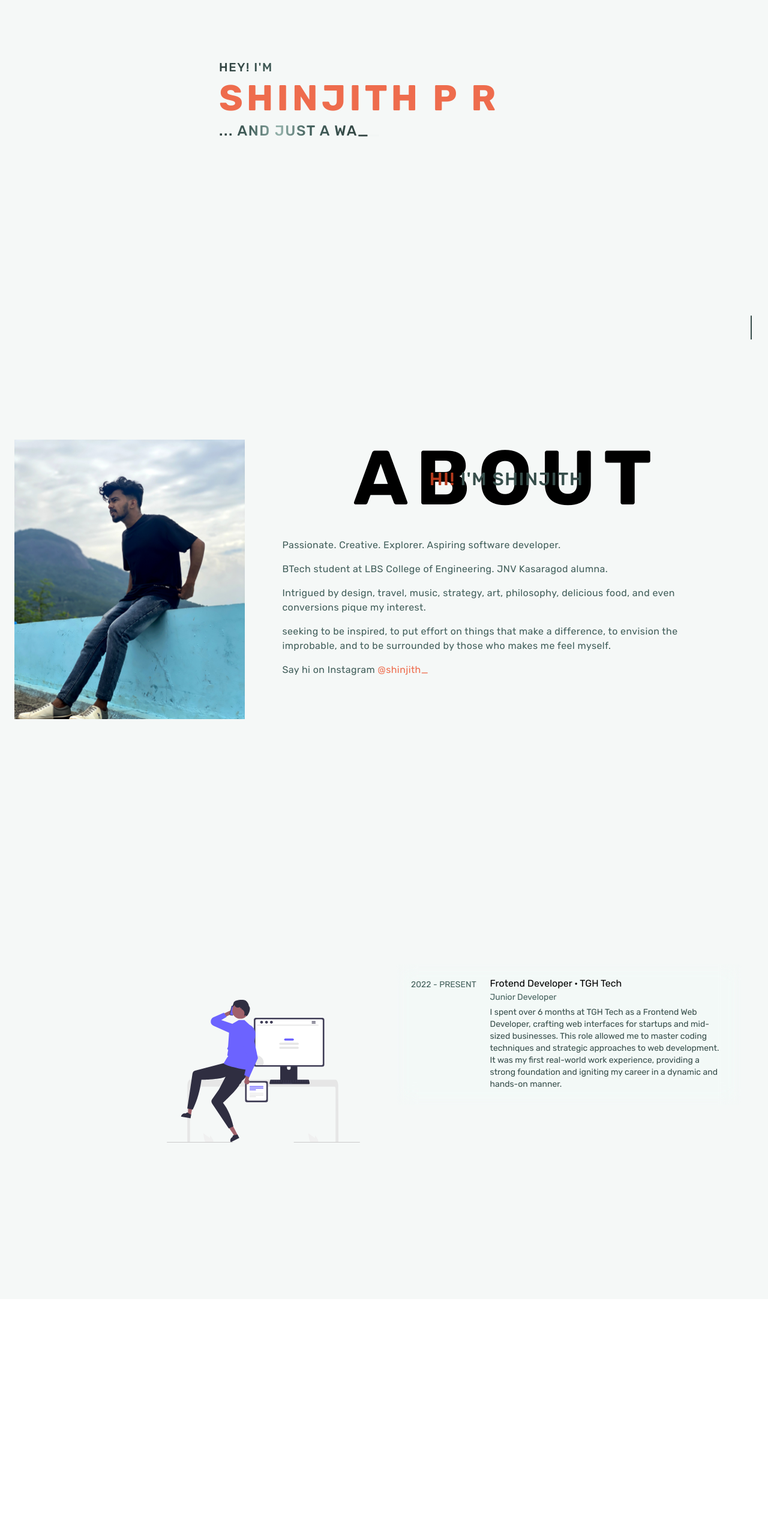
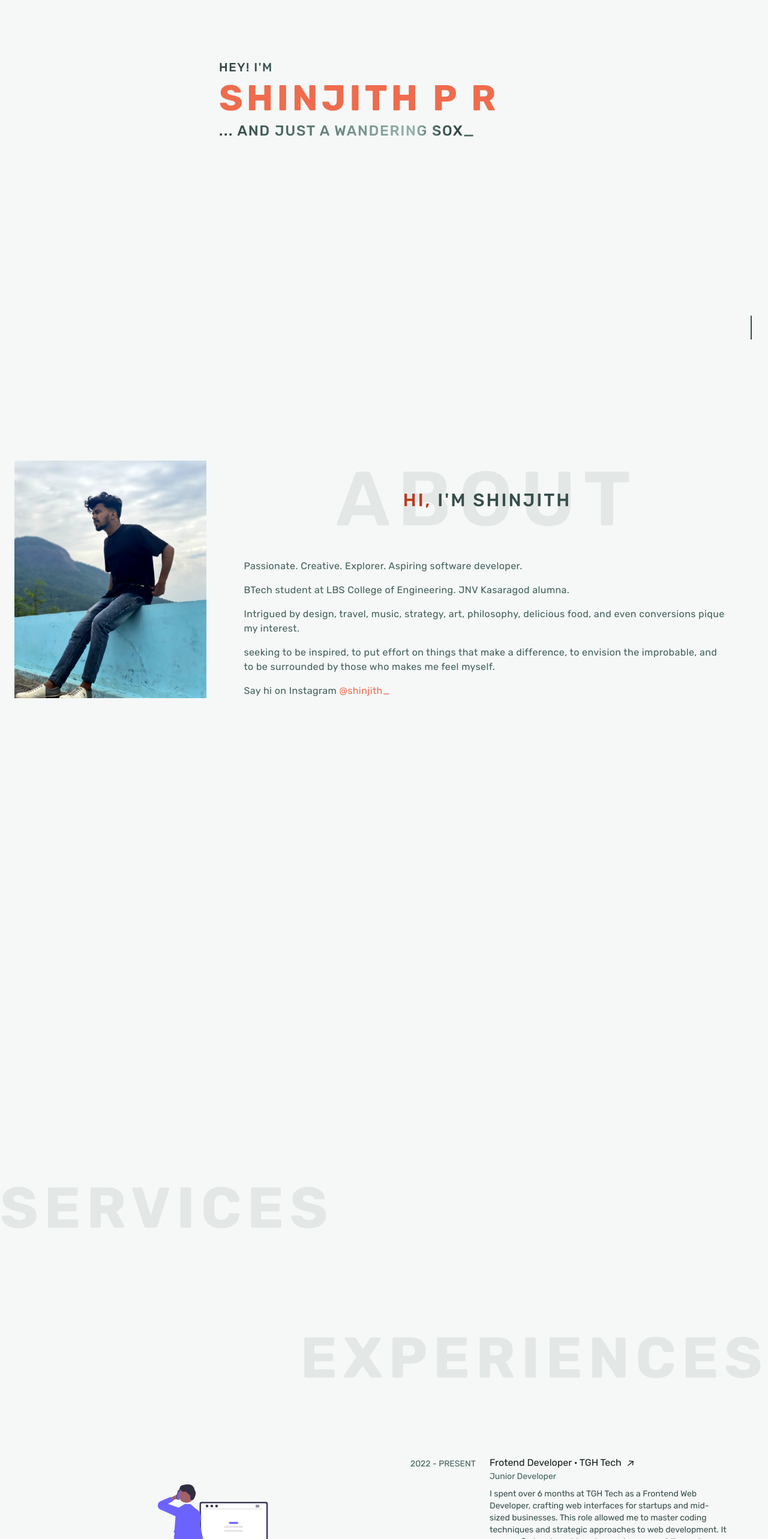
Before and after one commit to shinjith-dev/shinjith-dev.github.io, a React (Vite) app: page / in a window 1280 px wide. Shown: the part 234-2800 px from the top of the page at 60% size. Before the commit the page ends 2400 px from the top, so only its background shows below. Built offline with nearby package versions, Linux system fonts and the light colour scheme; some icons are missing.

Commit message:
experiences

```diff
--- a/src/components/experiences/Experience.jsx
+++ b/src/components/experiences/Experience.jsx
@@ -1,13 +1,24 @@
 import React from "react";
+import { BiArrowBack } from "react-icons/bi";
+
+const techs = [
+  "React",
+  "Next",
+  "TypeScript",
+  "JavaScript",
+  "Node",
+  "MaterialUI",
+  "Tailwind",
+];
 
 function Experience() {
   return (
-    <div className="p-5">
-      <div
-        className="flex p-6 gap-1 hover:bg-light-lighter rounded-lg border border-light-lightest hover:border-glass-light box-content experience-card"
-        style={{
-          backdropFilter: "blur(16px) saturate(180%)",
-        }}
+    <div className="p-5 relative z-10">
+      <a
+        href="https://www.tghtech.com/"
+        target="_blank"
+        rel="noreferrer"
+        className="flex group p-6 gap-1 hover:bg-glass hover:shadow-spread-xs rounded-lg experience-card"
       >
         <div
           style={{ flex: "0 1 25%" }}
@@ -16,15 +27,18 @@ function Experience() {
           2022 - PRESENT
         </div>
         <div style={{ flex: "1 0 75%" }} className="gap-2 flex flex-col">
-          <div className="text-base leading-none">
+          <div className="text-base leading-none text-light-darkest flex items-center gap-2">
             Frotend Developer &#183; TGH Tech
+            <div className="flex gap-4">
+              <BiArrowBack className="rotate-[140deg] -translate-x-[1px] group-hover:translate-x-1 group-hover:-translate-y-[2px] translate-y-[1px] transition-all" />
+            </div>
           </div>
 
           <div className="text-sm text-light leading-none">
             Junior Developer
           </div>
 
-          <div className="text-light-dark text-sm">
+          <div className="text-light-dark text-sm my-1">
             I spent over 6 months at TGH Tech as a Frontend Web Developer,
             crafting web interfaces for startups and mid-sized businesses. This
             role allowed me to master coding techniques and strategic approaches
@@ -32,8 +46,21 @@ function Experience() {
             providing a strong foundation and igniting my career in a dynamic
             and hands-on manner.
           </div>
+
+          <div className="flex gap-2 flex-wrap text-sm text-brand">
+            {techs.map((tech) => (
+              <div
+                className="py-1 px-3 rounded-2xl bg-glass-lighter border-brand-light border"
+                style={{
+                  backdropFilter: "blur(16px) saturate(180%)",
+                }}
+              >
+                {tech}
+              </div>
+            ))}
+          </div>
         </div>
-      </div>
+      </a>
     </div>
   );
 }
--- a/src/index.css
+++ b/src/index.css
@@ -53,8 +53,8 @@ body,
       to right,
       #2f403e 0%,
       #425f5b 20%,
-      #95b3ac 40%,
-      #425f5b 60%,
+      #95b3ac 80%,
+      #425f5b 90%,
       #2f403e 100%
     )
     0 0 / 100% 100%;
@@ -77,5 +77,13 @@ body,
 }
 
 /* experience card  */
+.experience-card {
+  transition: all 0.3s ease-in-out;
+  transform-style: preserve-3d;
+  perspective: 100px;
+}
+
 .experience-card:hover {
+  transform: translate3d(0px, 0px, 5px);
+  backdrop-filter: "blur(16px) saturate(180%)";
 }
--- a/src/pages/home/About.jsx
+++ b/src/pages/home/About.jsx
@@ -8,8 +8,12 @@ function About({ makeActive }) {
   useEffect(() => {
     const onScroll = () => {
       if (sectionRef.current) {
-        const { top } = sectionRef.current.getBoundingClientRect();
-        if (window.scrollY >= top + 50) makeActive(thisSection);
+        const { top, bottom } = sectionRef.current.getBoundingClientRect();
+        if (
+          window.scrollY > window.scrollY + top - 400 &&
+          window.scrollY < window.scrollY + bottom - 400
+        )
+          makeActive(thisSection);
       }
     };
 
@@ -30,15 +34,15 @@ function About({ makeActive }) {
         <img
           src={sdev}
           alt="sdev"
-          className="w-[30vw] max-w-[400px] h-auto object-cover object-center"
+          className="w-[25vw] max-w-[350px] h-auto object-cover object-center"
         />
 
         <div className="flex flex-col">
-          <div className="text-9xl font-bold text-center tracking-widest text-glass-light-darker">
+          <div className="text-9xl font-semibold text-center tracking-widest text-lglass-lightest">
             ABOUT
           </div>
-          <div className="text-3xl -translate-y-20 text-center text-light-dark tracking-wider font-medium">
-            <span className="text-brand-dark">HI!</span> I&apos;M SHINJITH
+          <div className="text-3xl -translate-y-20 text-center text-light-dark tracking-widest font-medium">
+            <span className="text-brand-dark">HI,</span> I&apos;M SHINJITH
           </div>
           <div className="max-w-[95%] flex flex-col gap-4 text-light tracking-wide pl-[max(3vw,1rem)]">
             <p>Passionate. Creative. Explorer. Aspiring software developer.</p>
--- a/src/pages/home/Experiences.jsx
+++ b/src/pages/home/Experiences.jsx
@@ -9,8 +9,12 @@ function Experiences({ makeActive }) {
   useEffect(() => {
     const onScroll = () => {
       if (sectionRef.current) {
-        const { top } = sectionRef.current.getBoundingClientRect();
-        if (window.scrollY >= top + 50) makeActive(thisSection);
+        const { top, bottom } = sectionRef.current.getBoundingClientRect();
+        if (
+          window.scrollY > window.scrollY + top - 400 &&
+          window.scrollY < window.scrollY + bottom - 400
+        )
+          makeActive(thisSection);
       }
     };
 
@@ -23,20 +27,25 @@ function Experiences({ makeActive }) {
 
   return (
     <section
-      id="about"
+      id="experiences"
       ref={sectionRef}
       className="w-full min-h-screen px-6 flex items-center relative p-5"
     >
       <div className="grid grid-cols-2">
-        <div className="flex items-end justify-end p-10 pt-20">
-          <img src={experiencesIllus} alt="experiences" className="w-[60%]" />
+        <div className="flex items-center justify-center p-8 pl-16 pt-20">
+          <img
+            src={experiencesIllus}
+            alt="experiences"
+            className="w-[60%] max-w-md"
+          />
         </div>
-        {[...new Array(1)].map((experience) => (
+
+        {[...new Array(1)].map(() => (
           <Experience />
         ))}
       </div>
 
-      <div className="text-8xl font-bold text-center tracking-widest text-glass-light-lighter absolute left-0 top-[calc(100vh-200px)] -z-10">
+      <div className="text-8xl font-bold text-center tracking-widest text-lglass-lightest absolute right-0 top-[50px] z-0">
         EXPERIENCES
       </div>
     </section>
--- /dev/null
+++ b/src/pages/home/Projects.jsx
@@ -0,0 +1,39 @@
+import React, { useEffect, useRef } from "react";
+
+function Projects({ makeActive }) {
+  const sectionRef = useRef(null);
+  const thisSection = "Projects";
+
+  useEffect(() => {
+    const onScroll = () => {
+      if (sectionRef.current) {
+        const { top, bottom } = sectionRef.current.getBoundingClientRect();
+        if (
+          window.scrollY > window.scrollY + top - 400 &&
+          window.scrollY < window.scrollY + bottom - 400
+        )
+          makeActive(thisSection);
+      }
+    };
+
+    window.addEventListener("scroll", onScroll);
+
+    return () => {
+      window.removeEventListener("scroll", onScroll);
+    };
+  }, [sectionRef.current]);
+
+  return (
+    <section
+      id="projects"
+      ref={sectionRef}
+      className="w-full min-h-screen px-6 flex items-center relative p-5"
+    >
+      <div className="text-8xl font-bold text-center tracking-widest text-lglass-lightest absolute left-0 top-[calc(100vh-200px)] z-0">
+        PROJECTS
+      </div>
+    </section>
+  );
+}
+
+export default Projects;
--- /dev/null
+++ b/src/pages/home/Services.jsx
@@ -0,0 +1,39 @@
+import React, { useRef, useEffect } from "react";
+
+function Services({ makeActive }) {
+  const sectionRef = useRef(null);
+  const thisSection = "Services";
+
+  useEffect(() => {
+    const onScroll = () => {
+      if (sectionRef.current) {
+        const { top, bottom } = sectionRef.current.getBoundingClientRect();
+        if (
+          window.scrollY > window.scrollY + top - 400 &&
+          window.scrollY < window.scrollY + bottom - 400
+        )
+          makeActive(thisSection);
+      }
+    };
+
+    window.addEventListener("scroll", onScroll);
+
+    return () => {
+      window.removeEventListener("scroll", onScroll);
+    };
+  }, [sectionRef.current]);
+
+  return (
+    <section
+      id="about"
+      ref={sectionRef}
+      className="w-full min-h-screen px-6 flex items-center relative p-5"
+    >
+      <div className="text-8xl font-bold text-center tracking-widest text-lglass-lightest absolute left-0 top-[calc(100vh-200px)] z-0">
+        SERVICES
+      </div>
+    </section>
+  );
+}
+
+export default Services;
--- a/src/pages/home/index.jsx
+++ b/src/pages/home/index.jsx
@@ -6,6 +6,8 @@ import Navigation from "../../components/home/Navigation";
 import stringFns from "../../utils/stringFns";
 import Social from "../../components/home/Social";
 import Experiences from "./Experiences";
+import Services from "./Services";
+import Projects from "./Projects";
 
 function Home() {
   const [activeSection, setSection] = useState(null);
@@ -38,7 +40,9 @@ function Home() {
         <Social />
         <Cover />
         <About makeActive={(page) => setSection(page)} />
+        <Services makeActive={(page) => setSection(page)} />
         <Experiences makeActive={(page) => setSection(page)} />
+        <Projects makeActive={(page) => setSection(page)} />
       </div>
     </div>
   );
--- a/tailwind.config.js
+++ b/tailwind.config.js
@@ -34,14 +34,30 @@ export default {
         dark: "rgba(255, 255, 255, 0.5)",
         darker: "rgba(255, 255, 255, 0.6)",
       },
-      lglass: {},
+      lglass: {
+        lightest: "rgba(66, 95, 91, 0.1)",
+        lighter: "rgba(66, 95, 91, 0.2)",
+        light: "rgba(66, 95, 91,0.3)",
+        DEFAULT: "rgba(66, 95, 91,0.4)",
+        dark: "rgba(66, 95, 91,0.5)",
+        darker: "rgba(66, 95, 91,0.6)",
+      },
     },
     fontFamily: {
       serif: ["Inter", "serif"],
       display: ['"Oleo Script"', "cursive"],
       mono: ['"Inconsolata"', "monospace"],
     },
-    extend: {},
+    extend: {
+      boxShadow: {
+        "spread-xs":
+          "rgba(50, 50, 93, 0.25) 0px 2px 5px -1px, rgba(0, 0, 0, 0.3) 0px 1px 3px -1px",
+        "spread-sm":
+          "rgba(50, 50, 93, 0.25) 0px 13px 27px -5px, rgba(0, 0, 0, 0.3) 0px 8px 16px -8px",
+        spread:
+          "rgba(50, 50, 93, 0.25) 0px 50px 100px -20px, rgba(0, 0, 0, 0.3) 0px 30px 60px -30px",
+      },
+    },
   },
   plugins: [],
 };
```
